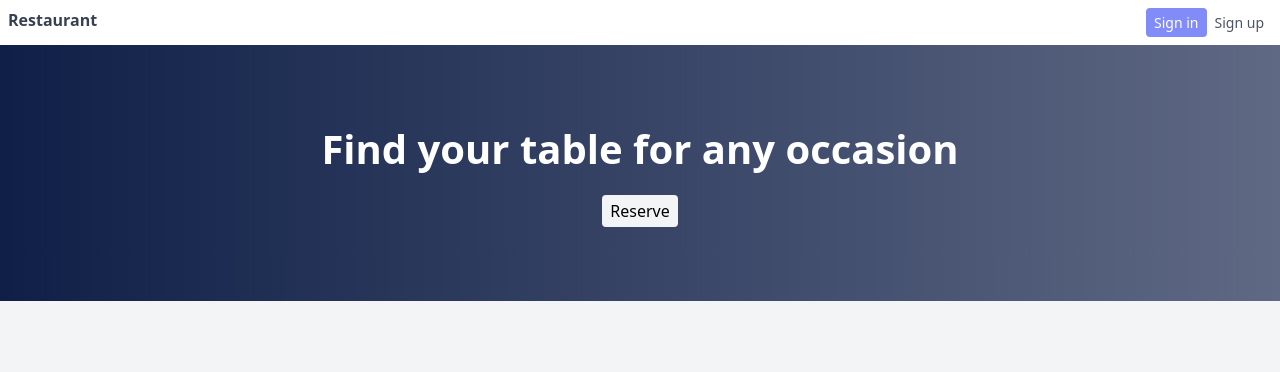
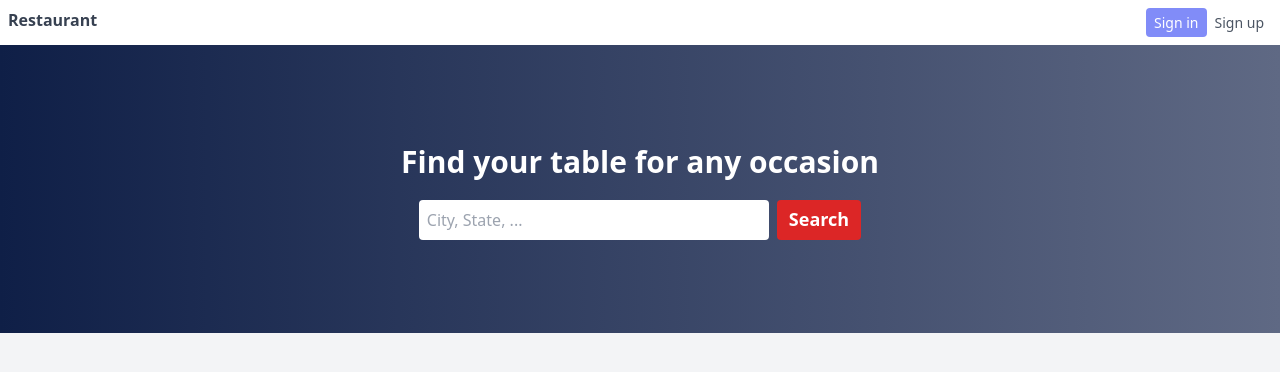
Before and after one commit to safariehsan/restaurant-reservation, a Next.js app: page / in a window 1280 px wide. Shown: the top 372 px of the page. Built offline with nearby package versions, Linux system fonts and the light colour scheme.

Commit message:
add search bar in the header

```diff
--- a/app/page.tsx
+++ b/app/page.tsx
@@ -20,11 +20,20 @@ export default function Home() {
         </nav>
         {/* NAVBAR */}
         {/* HEADER */}
-        <header className="h-64 bg-gradient-to-r from-[#0f1f47] to-[#5f6984] flex text-center flex-col justify-center items-center">
-          <h1 className="text-4xlg text-white font-bold mb-4">
+        <header className="h-72 bg-gradient-to-r from-[#0f1f47] to-[#5f6984] flex text-center flex-col justify-center items-center">
+          <h1 className="text-3xlg text-white font-bold mb-4">
             Find your table for any occasion
           </h1>
-          <button className="bg-gray-100 rounded px-2 py-1">Reserve</button>
+          <div className="flex flex-row">
+            <input
+              className="text-left p-2 w-[350px] flex justify-center rounded mr-2"
+              type="text"
+              placeholder="City, State, ..."
+            />
+            <button className="bg-red-600 text-white rounded px-3 py-1 text-lg font-semibold">
+              Search
+            </button>
+          </div>
         </header>
         {/* HEADER */}
       </main>
```
